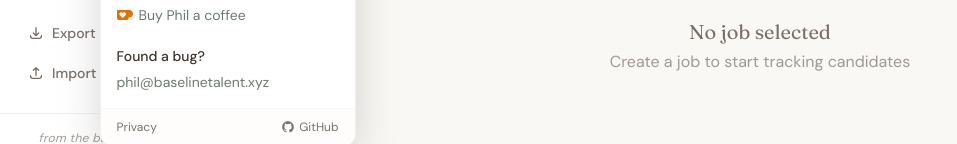
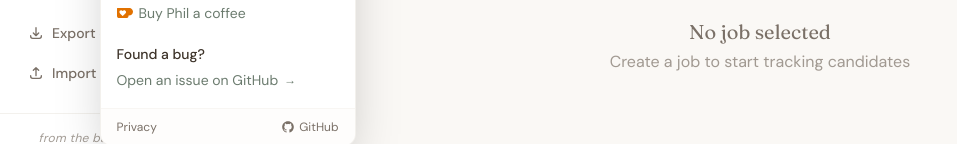
Before and after one commit to phil-baseline/baseline-talent-lineup, a React (Vite) app: page / in a window 1280 px wide. Both pictures are taken after a click on the button "Support menu". Shown: the part 426-570 px from the top of the page, without its empty margins (0-957 px from the left). Built offline with nearby package versions, Linux system fonts and the light colour scheme.

Commit message:
Link bugs to GitHub Issues instead of email

```diff
--- a/src/components/Sidebar/SupportMenu.tsx
+++ b/src/components/Sidebar/SupportMenu.tsx
@@ -123,13 +123,15 @@ export function SupportMenu({ onOpenPrivacy }: SupportMenuProps) {
               <p className="text-sm text-deep-brown font-medium">
                 Found a bug?
               </p>
-              <button
-                onClick={() => handleCopyEmail('bug')}
-                className="mt-1.5 text-sm text-sage hover:text-moss transition-colors flex items-center gap-1.5 group"
+              <a
+                href="https://github.com/phil-baseline/baseline-talent-lineup/issues"
+                target="_blank"
+                rel="noopener noreferrer"
+                className="mt-1.5 text-sm text-sage hover:text-moss transition-colors inline-flex items-center gap-1.5"
               >
-                <span>{CONTACT_EMAIL}</span>
-                <CopyIndicator copied={copied === 'bug'} />
-              </button>
+                <span>Open an issue on GitHub</span>
+                <span className="text-xs">→</span>
+              </a>
             </div>
           </div>
 
```
